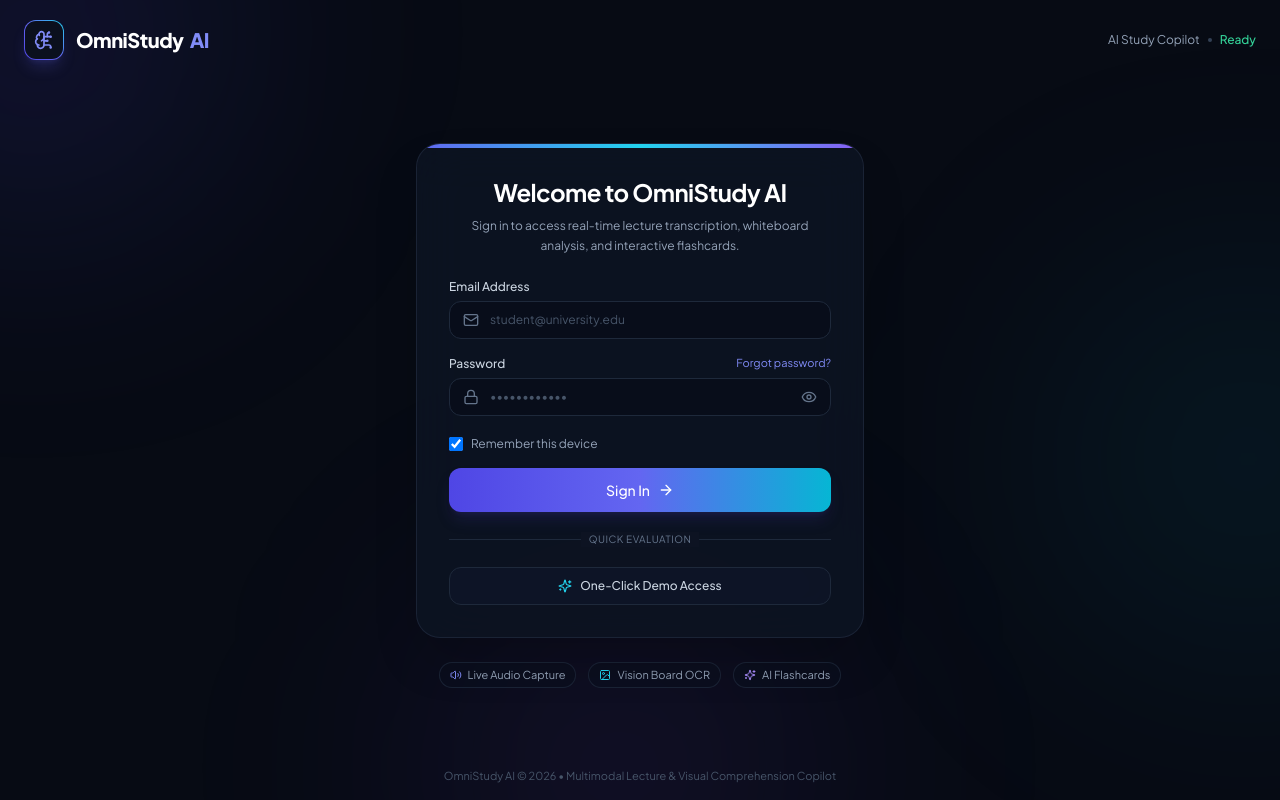
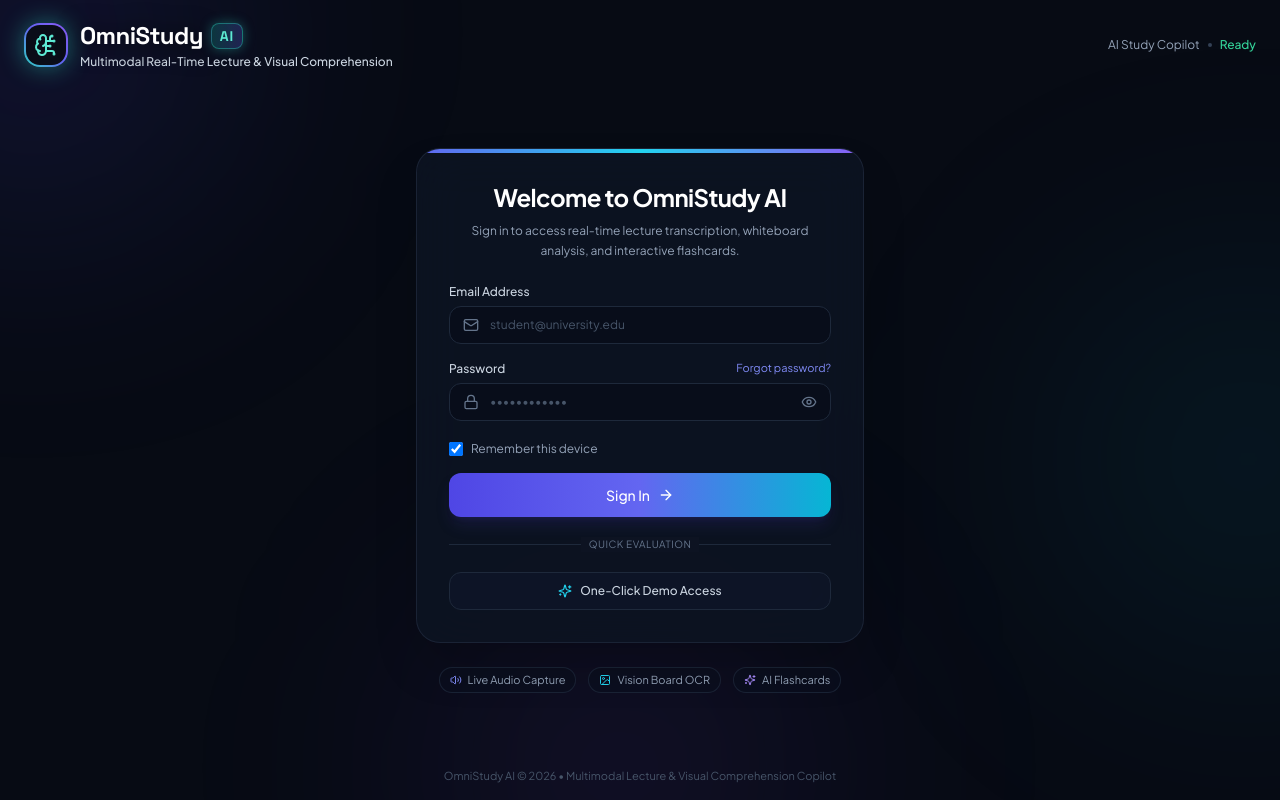
Before and after one commit to muskan170706/OmniStudy-AI, a Next.js app: page / in a window 1280 px wide. Built offline with nearby package versions, Linux system fonts and the light colour scheme.

Commit message:
Fix top-left OmniStudy AI branding visibility with high-contrast text and glowing badge

```diff
--- a/src/app/dashboard/page.tsx
+++ b/src/app/dashboard/page.tsx
@@ -491,21 +491,21 @@ export default function OmniStudyDashboard() {
             )}
           </button>
 
-          <div className="w-10 h-10 rounded-2xl bg-gradient-to-tr from-violet-600 via-indigo-500 to-teal-400 p-[1.5px] shadow-[0_0_20px_rgba(99,102,241,0.35)] shrink-0 group">
+          <div className="w-11 h-11 rounded-2xl bg-gradient-to-tr from-teal-400 via-indigo-500 to-violet-500 p-[2px] shadow-[0_0_24px_rgba(45,212,191,0.45)] shrink-0 group">
             <div className="w-full h-full bg-[#0a0d18] rounded-[14px] flex items-center justify-center">
-              <BrainCircuit className="w-5 h-5 text-teal-300 group-hover:scale-110 transition-transform duration-300" />
+              <BrainCircuit className="w-6 h-6 text-teal-300 group-hover:scale-110 transition-transform duration-300" />
             </div>
           </div>
-          <div>
-            <h1 className="font-display font-extrabold text-lg lg:text-xl tracking-tight flex items-center gap-2">
-              <span className="bg-gradient-to-r from-white via-slate-100 to-slate-300 bg-clip-text text-transparent">
+          <div className="flex flex-col justify-center">
+            <div className="flex items-center gap-2">
+              <span className="font-display font-black text-xl lg:text-2xl tracking-tight text-white drop-shadow-[0_2px_12px_rgba(0,0,0,0.8)]">
                 OmniStudy
               </span>
-              <span className="bg-gradient-to-r from-teal-400 to-violet-400 bg-clip-text text-transparent font-black tracking-wider text-base">
+              <span className="px-2 py-0.5 rounded-lg bg-gradient-to-r from-teal-500/25 to-indigo-500/25 border border-teal-400/40 text-teal-300 font-display font-black text-xs lg:text-sm tracking-wider uppercase shadow-[0_0_12px_rgba(45,212,191,0.35)]">
                 AI
               </span>
-            </h1>
-            <p className="text-[11px] text-slate-400 hidden sm:block font-medium tracking-wide">
+            </div>
+            <p className="text-xs text-slate-300 hidden sm:block font-medium tracking-normal mt-0.5">
               Multimodal Real-Time Lecture & Visual Comprehension
             </p>
           </div>
--- a/src/app/page.tsx
+++ b/src/app/page.tsx
@@ -62,16 +62,23 @@ export default function LoginPage() {
       {/* Top Bar / Branding */}
       <header className="px-6 py-5 max-w-7xl w-full mx-auto flex items-center justify-between z-10">
         <div className="flex items-center gap-3">
-          <div className="w-10 h-10 rounded-xl bg-gradient-to-tr from-indigo-600 via-indigo-500 to-cyan-400 p-[1px] shadow-lg shadow-indigo-500/20">
-            <div className="w-full h-full bg-[#0b101e] rounded-[11px] flex items-center justify-center">
-              <BrainCircuit className="w-5 h-5 text-indigo-400" />
+          <div className="w-11 h-11 rounded-2xl bg-gradient-to-tr from-teal-400 via-indigo-500 to-violet-500 p-[2px] shadow-[0_0_24px_rgba(45,212,191,0.45)] shrink-0">
+            <div className="w-full h-full bg-[#0a0d18] rounded-[14px] flex items-center justify-center">
+              <BrainCircuit className="w-6 h-6 text-teal-300" />
             </div>
           </div>
-          <div>
-            <h1 className="font-extrabold text-xl tracking-tight text-white flex items-center gap-1.5">
-              <span>OmniStudy</span>
-              <span className="text-indigo-400 font-black">AI</span>
-            </h1>
+          <div className="flex flex-col justify-center">
+            <div className="flex items-center gap-2">
+              <span className="font-display font-black text-xl lg:text-2xl tracking-tight text-white drop-shadow-[0_2px_12px_rgba(0,0,0,0.8)]">
+                OmniStudy
+              </span>
+              <span className="px-2 py-0.5 rounded-lg bg-gradient-to-r from-teal-500/25 to-indigo-500/25 border border-teal-400/40 text-teal-300 font-display font-black text-xs lg:text-sm tracking-wider uppercase shadow-[0_0_12px_rgba(45,212,191,0.35)]">
+                AI
+              </span>
+            </div>
+            <p className="text-xs text-slate-300 hidden sm:block font-medium tracking-normal mt-0.5">
+              Multimodal Real-Time Lecture & Visual Comprehension
+            </p>
           </div>
         </div>
 
```
